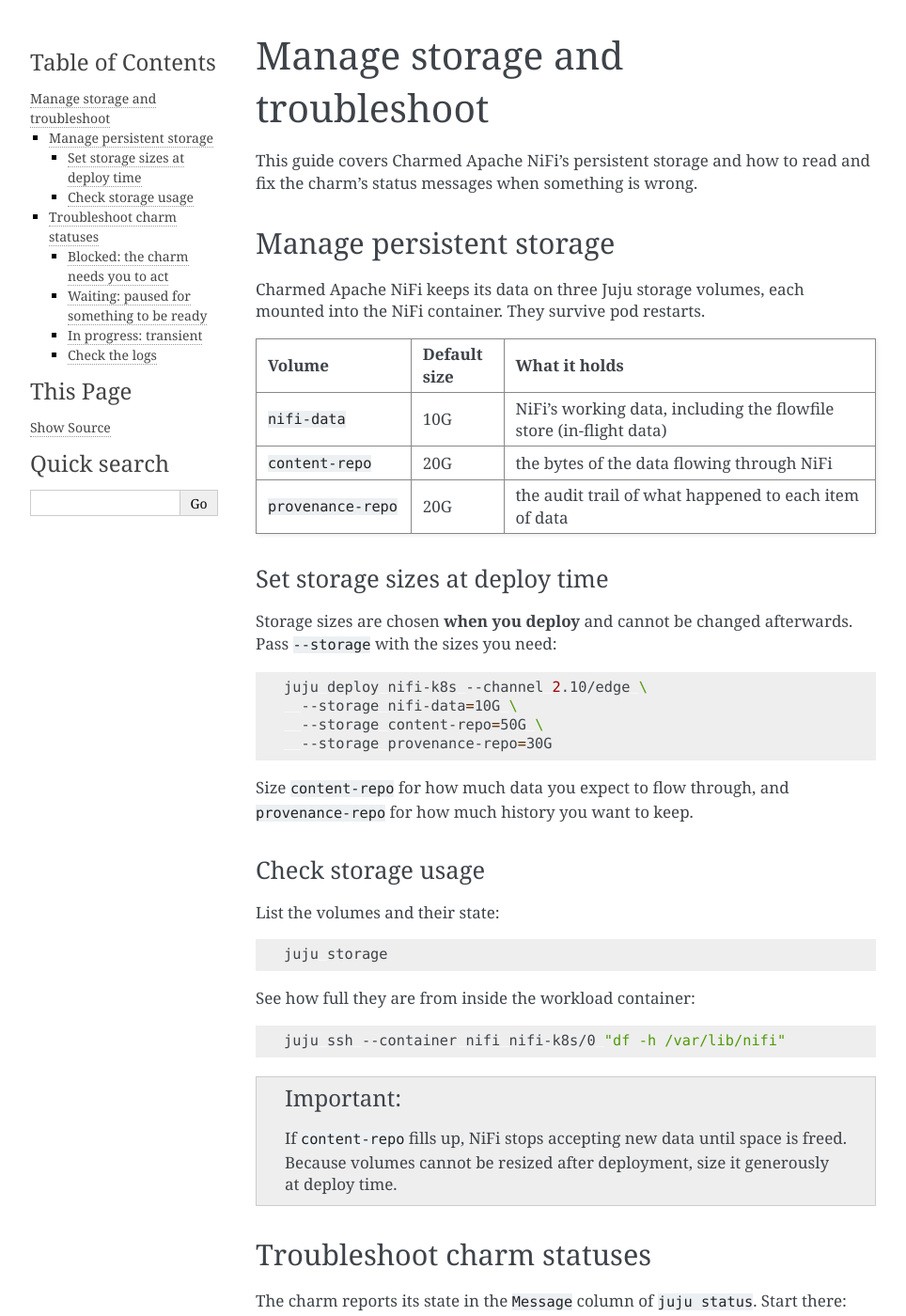
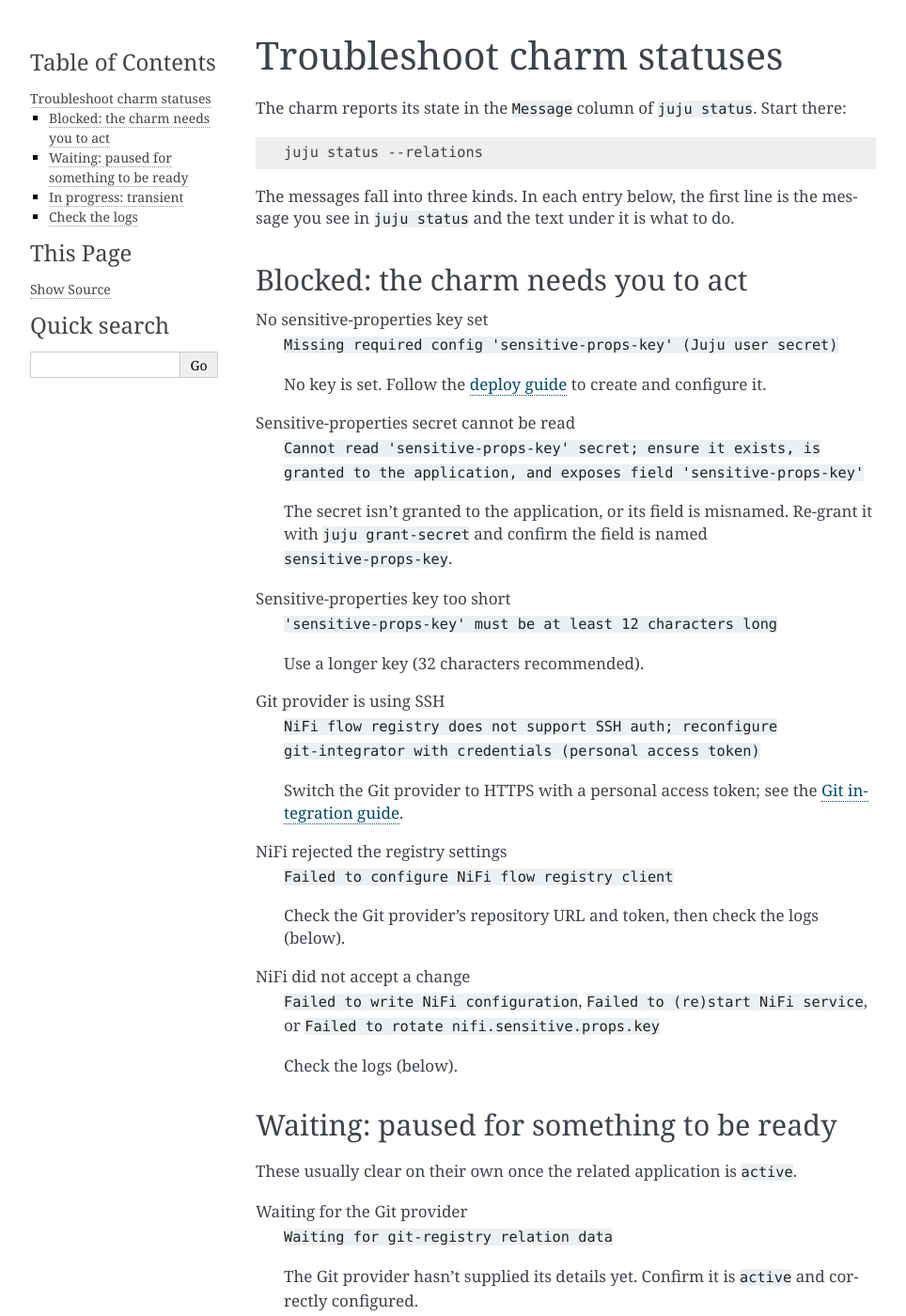
Before and after one commit to canonical/charmed-nifi-documentation, a Sphinx documentation site: the page built from docs/how-to/troubleshoot.rst, in a window 1280 px wide and 1400 px high. Shown: the whole window at 94% size, without its empty margins (148-1112 px from the left). Built offline with Sphinx 7.4.7, drawn with Linux system fonts in a browser that asks for light colours.

Commit message:
split storage & troubleshoot

```diff
--- a/docs/how-to/index.rst
+++ b/docs/how-to/index.rst
@@ -11,4 +11,5 @@
 
    deploy
    integrate/index
-   manage-storage-and-troubleshoot
+   manage-storage
+   troubleshoot
--- a/docs/how-to/manage-storage-and-troubleshoot.rst
+++ b/docs/how-to/troubleshoot.rst
@@ -1,73 +1,7 @@
-.. _how-to-manage-storage-troubleshoot:
-
-Manage storage and troubleshoot
-===============================
-
-This guide covers Charmed Apache NiFi's persistent storage and how to read and
-fix the charm's status messages when something is wrong.
-
-Manage persistent storage
--------------------------
-
-Charmed Apache NiFi keeps its data on three Juju storage volumes, each mounted
-into the NiFi container. They survive pod restarts.
-
-.. list-table::
-   :header-rows: 1
-   :widths: 25 15 60
-
-   * - Volume
-     - Default size
-     - What it holds
-   * - ``nifi-data``
-     - 10G
-     - NiFi's working data, including the flowfile store (in-flight data)
-   * - ``content-repo``
-     - 20G
-     - the bytes of the data flowing through NiFi
-   * - ``provenance-repo``
-     - 20G
-     - the audit trail of what happened to each item of data
-
-Set storage sizes at deploy time
-~~~~~~~~~~~~~~~~~~~~~~~~~~~~~~~~~~
-
-Storage sizes are chosen **when you deploy** and cannot be changed afterwards.
-Pass ``--storage`` with the sizes you need:
-
-.. code-block:: bash
-
-   juju deploy nifi-k8s --channel 2.10/edge \
-     --storage nifi-data=10G \
-     --storage content-repo=50G \
-     --storage provenance-repo=30G
-
-Size ``content-repo`` for how much data you expect to flow through, and
-``provenance-repo`` for how much history you want to keep.
-
-Check storage usage
-~~~~~~~~~~~~~~~~~~~~~
-
-List the volumes and their state:
-
-.. code-block:: bash
-
-   juju storage
-
-See how full they are from inside the workload container:
-
-.. code-block:: bash
-
-   juju ssh --container nifi nifi-k8s/0 "df -h /var/lib/nifi"
-
-.. important::
-
-   If ``content-repo`` fills up, NiFi stops accepting new data until space is
-   freed. Because volumes cannot be resized after deployment, size it generously
-   at deploy time.
+.. _how-to-troubleshoot:
 
 Troubleshoot charm statuses
----------------------------
+===========================
 
 The charm reports its state in the ``Message`` column of ``juju status``. Start
 there:
@@ -80,7 +14,7 @@
 message you see in ``juju status`` and the text under it is what to do.
 
 Blocked: the charm needs you to act
-~~~~~~~~~~~~~~~~~~~~~~~~~~~~~~~~~~~~~
+-----------------------------------
 
 No sensitive-properties key set
    ``Missing required config 'sensitive-props-key' (Juju user secret)``
@@ -119,7 +53,7 @@
    Check the logs (below).
 
 Waiting: paused for something to be ready
-~~~~~~~~~~~~~~~~~~~~~~~~~~~~~~~~~~~~~~~~~~~
+-----------------------------------------
 
 These usually clear on their own once the related application is ``active``.
 
@@ -136,7 +70,7 @@
    Confirm the ingress provider (for example Traefik) is ``active``.
 
 In progress: transient
-~~~~~~~~~~~~~~~~~~~~~~~~
+----------------------
 
 These clear on their own; no action is needed unless they persist.
 
@@ -147,7 +81,7 @@
    Give it a moment.
 
 Check the logs
-~~~~~~~~~~~~~~
+--------------
 
 Charm (operator) logs:
 
```
Also changed, not shown: docs/how-to/manage-storage.rst (added, +61 -0 lines).
